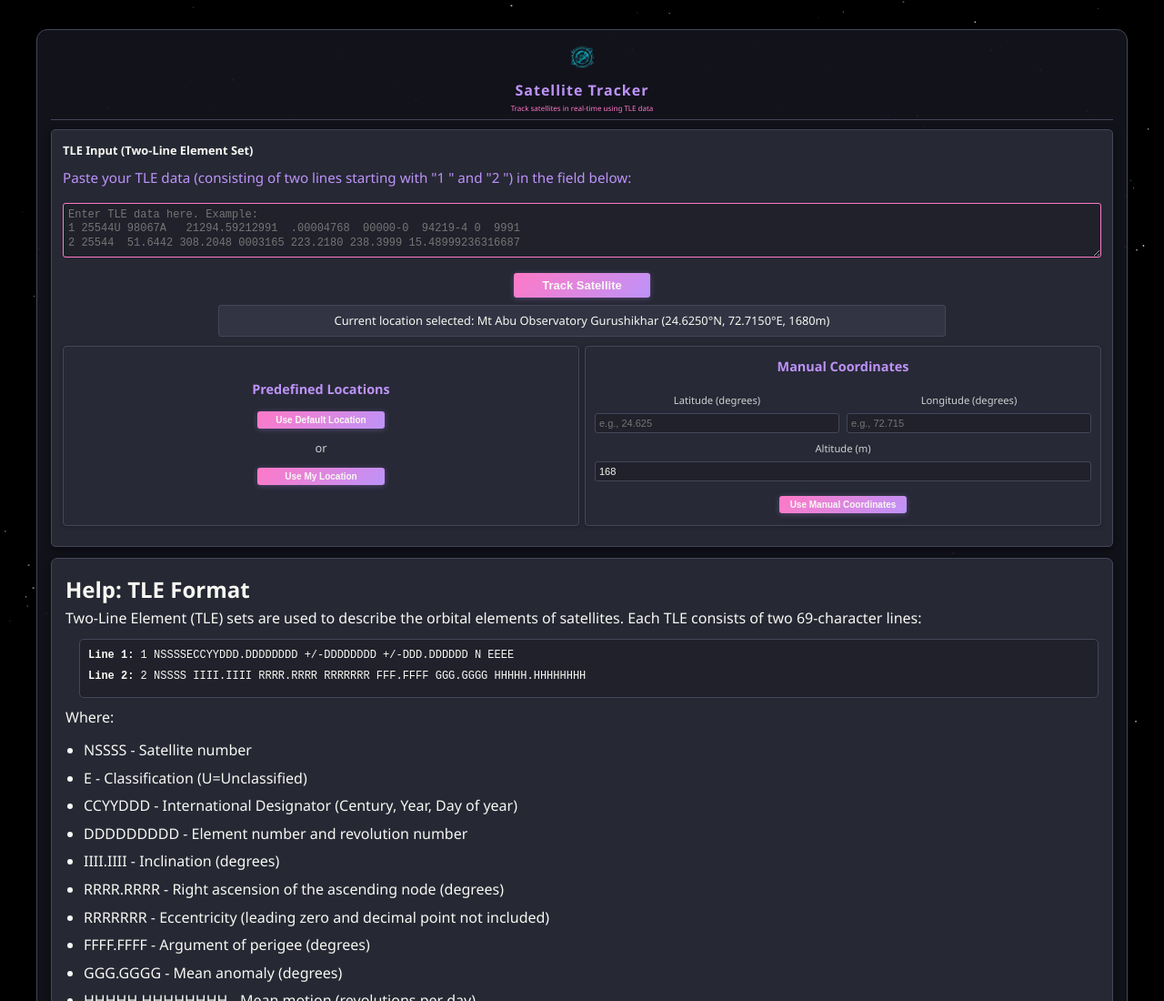
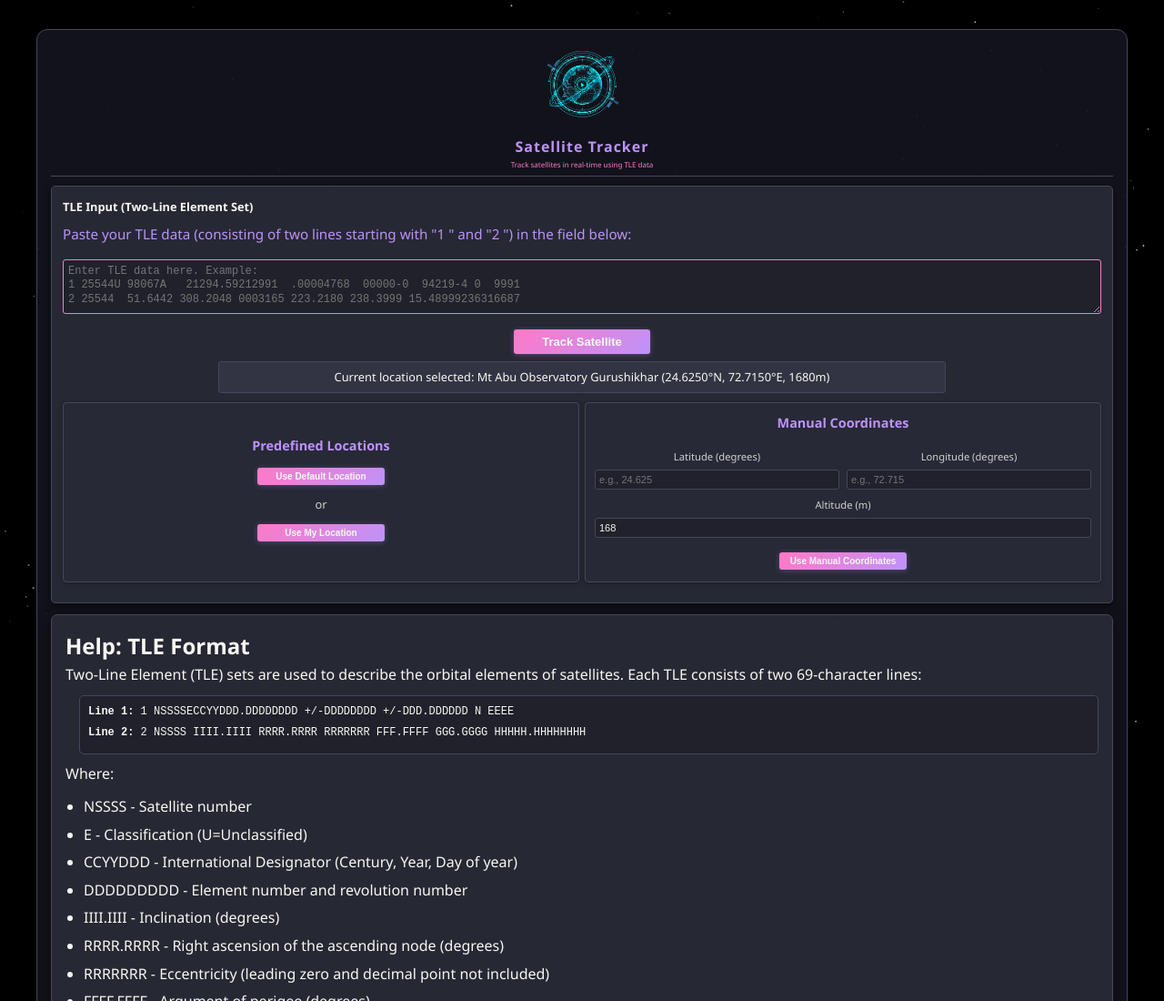
Before and after one commit to ashirbad-nk/staellite_tracker, a website: page index.html in a window 1280 px wide. Shown: the top 1100 px of the page at 91% size. Drawn offline with Linux system fonts and the light colour scheme.

Commit message:
sdadcsdadsadvv

```diff
--- a/style.css
+++ b/style.css
@@ -62,10 +62,10 @@ header {
 }
 
 header img {
-    height: 30px; /* Reduced from 100px (about 70% reduction for more compact design) */
+    height: 90px; /* Increased 3x from 30px */
     width: auto;
     border-radius: 50%;
-    margin-bottom: 1px; /* Reduced from 6px */
+    margin-bottom: 3px; /* Increased 3x from 1px */
 }
 
 h1 {
```
